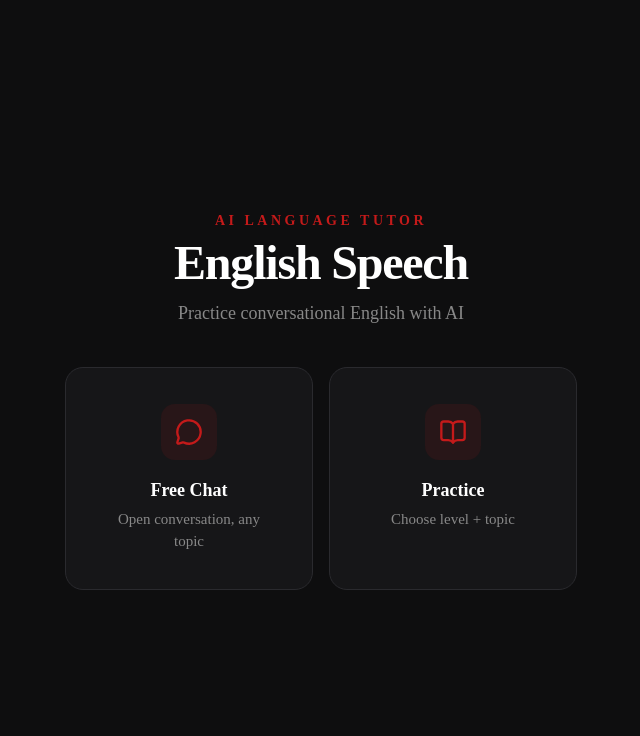
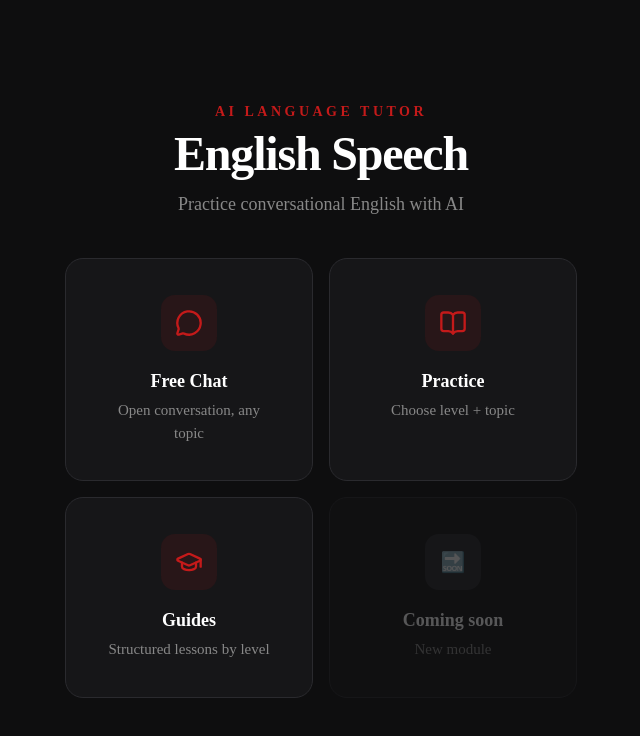
Before and after one commit to eliasperezdev/app-english-conversational, a Next.js app: page / in a window 1280 px wide. Shown: the top 736 px of the page, without its empty margins (319-959 px from the left). Built offline with nearby package versions, Linux system fonts and the light colour scheme.

Commit message:
fix routes

```diff
--- a/app/page.tsx
+++ b/app/page.tsx
@@ -1,5 +1,5 @@
 import Link from "next/link"
-import { MessageCircle, BookOpen } from "lucide-react"
+import { MessageCircle, BookOpen, GraduationCap } from "lucide-react"
 
 export default function Home() {
   return (
@@ -16,7 +16,7 @@ export default function Home() {
         </p>
       </div>
 
-      <div className="grid grid-cols-1 sm:grid-cols-2 gap-4 w-full max-w-md md:max-w-lg">
+      <div className="grid grid-cols-2 gap-4 w-full max-w-md md:max-w-lg">
         <Link
           href="/chat"
           className="group flex flex-col items-center gap-4 bg-[#161618] border border-[#2a2a2e] rounded-2xl p-7 md:p-9 hover:border-[#C41A1A] transition-colors"
@@ -42,6 +42,29 @@ export default function Home() {
             <div className="text-[13px] md:text-[15px] text-[#888] mt-1">Choose level + topic</div>
           </div>
         </Link>
+
+        <Link
+          href="/guides"
+          className="group flex flex-col items-center gap-4 bg-[#161618] border border-[#2a2a2e] rounded-2xl p-7 md:p-9 hover:border-[#C41A1A] transition-colors"
+        >
+          <div className="w-12 h-12 md:w-14 md:h-14 rounded-xl bg-[#C41A1A]/10 flex items-center justify-center group-hover:bg-[#C41A1A]/20 transition-colors">
+            <GraduationCap className="h-6 w-6 md:h-7 md:w-7 text-[#C41A1A]" />
+          </div>
+          <div className="text-center">
+            <div className="text-base md:text-lg font-semibold text-white">Guides</div>
+            <div className="text-[13px] md:text-[15px] text-[#888] mt-1">Structured lessons by level</div>
+          </div>
+        </Link>
+
+        <div className="flex flex-col items-center gap-4 bg-[#161618] border border-[#2a2a2e] rounded-2xl p-7 md:p-9 opacity-30 cursor-not-allowed">
+          <div className="w-12 h-12 md:w-14 md:h-14 rounded-xl bg-[#2a2a2e] flex items-center justify-center">
+            <span className="text-xl">🔜</span>
+          </div>
+          <div className="text-center">
+            <div className="text-base md:text-lg font-semibold text-white">Coming soon</div>
+            <div className="text-[13px] md:text-[15px] text-[#888] mt-1">New module</div>
+          </div>
+        </div>
       </div>
     </main>
   )
--- a/components/blocks/Dialogue.tsx
+++ b/components/blocks/Dialogue.tsx
@@ -1,4 +1,5 @@
 import type { DialogueData } from '@/lib/types'
+import SpeakButton from './SpeakButton'
 
 interface Props {
   data: DialogueData
@@ -39,7 +40,10 @@ export default function Dialogue({ data }: Props) {
                     : 'rounded-tl-sm bg-[#1c1c1f] border border-[#2a2a2e]'
                 }`}
               >
-                <p className="text-[14px] text-white leading-snug">{line.text}</p>
+                <div className="flex items-start gap-2">
+                  <p className="flex-1 text-[14px] text-white leading-snug">{line.text}</p>
+                  <SpeakButton text={line.text} size="xs" />
+                </div>
                 <p className="text-[12px] text-[#888] mt-1 italic">{line.translation}</p>
               </div>
             </div>
--- a/components/blocks/ExamplesGrid.tsx
+++ b/components/blocks/ExamplesGrid.tsx
@@ -1,4 +1,5 @@
 import type { ExampleItem } from '@/lib/types'
+import SpeakButton from './SpeakButton'
 
 interface Props {
   data: ExampleItem[]
@@ -12,10 +13,13 @@ export default function ExamplesGrid({ data }: Props) {
           key={i}
           className="rounded-lg border border-[#2a2a2e] bg-[#161618] px-4 py-3"
         >
-          <p
-            className="text-[14px] text-white leading-snug"
-            dangerouslySetInnerHTML={{ __html: item.en }}
-          />
+          <div className="flex items-start gap-2">
+            <p
+              className="flex-1 text-[14px] text-white leading-snug"
+              dangerouslySetInnerHTML={{ __html: item.en }}
+            />
+            <SpeakButton text={item.en.replace(/<[^>]+>/g, '')} size="xs" />
+          </div>
           <p className="text-[13px] text-[#888] mt-1">{item.es}</p>
           {item.note && (
             <p className="text-[11px] text-[#C41A1A] mt-1 font-medium">{item.note}</p>
--- a/components/blocks/PillList.tsx
+++ b/components/blocks/PillList.tsx
@@ -1,4 +1,5 @@
 import type { PillListData, PillColor } from '@/lib/types'
+import SpeakButton from './SpeakButton'
 
 const COLOR_MAP: Record<PillColor, { bg: string; text: string; border: string }> = {
   gold:    { bg: 'rgba(200,154,42,0.12)',  text: '#c89a2a', border: 'rgba(200,154,42,0.3)' },
@@ -27,7 +28,7 @@ export default function PillList({ data }: Props) {
         {data.items.map((item, i) => (
           <div
             key={i}
-            className="rounded-full border px-3 py-1.5 text-[13px] font-medium"
+            className="flex items-center gap-1.5 rounded-full border px-3 py-1.5 text-[13px] font-medium"
             style={{
               backgroundColor: colors.bg,
               color: colors.text,
@@ -35,7 +36,8 @@ export default function PillList({ data }: Props) {
             }}
           >
             {item.en}
-            <span className="ml-1.5 opacity-60 text-[12px]">— {item.es}</span>
+            <span className="opacity-60 text-[12px]">— {item.es}</span>
+            <SpeakButton text={item.en} size="xs" />
           </div>
         ))}
       </div>
--- /dev/null
+++ b/components/blocks/SpeakButton.tsx
@@ -0,0 +1,45 @@
+'use client'
+
+import { useState } from 'react'
+import { Volume2 } from 'lucide-react'
+
+interface Props {
+  text: string
+  /** Size variant — defaults to 'sm' */
+  size?: 'xs' | 'sm'
+}
+
+export default function SpeakButton({ text, size = 'sm' }: Props) {
+  const [speaking, setSpeaking] = useState(false)
+
+  function handleClick() {
+    if (typeof window === 'undefined') return
+    window.speechSynthesis.cancel()
+
+    const u = new SpeechSynthesisUtterance(text)
+    u.lang = 'en-US'
+    u.rate = 0.95
+    u.onstart = () => setSpeaking(true)
+    u.onend = () => setSpeaking(false)
+    u.onerror = () => setSpeaking(false)
+    window.speechSynthesis.speak(u)
+  }
+
+  const isXs = size === 'xs'
+
+  return (
+    <button
+      onClick={handleClick}
+      aria-label={`Speak: ${text}`}
+      className={`shrink-0 rounded-full flex items-center justify-center transition-colors ${
+        isXs ? 'w-5 h-5' : 'w-6 h-6'
+      } ${
+        speaking
+          ? 'text-[#C41A1A]'
+          : 'text-[#555] hover:text-[#888]'
+      }`}
+    >
+      <Volume2 className={isXs ? 'w-3 h-3' : 'w-3.5 h-3.5'} />
+    </button>
+  )
+}
--- a/components/blocks/VocabTable.tsx
+++ b/components/blocks/VocabTable.tsx
@@ -1,4 +1,5 @@
 import type { VocabTableData } from '@/lib/types'
+import SpeakButton from './SpeakButton'
 
 interface Props {
   data: VocabTableData
@@ -28,7 +29,12 @@ export default function VocabTable({ data }: Props) {
                 i % 2 === 0 ? 'bg-[#161618]' : 'bg-[#1a1a1d]'
               }`}
             >
-              <td className="px-4 py-3 font-medium text-white">{row.en}</td>
+              <td className="px-4 py-3">
+                <div className="flex items-center gap-2">
+                  <span className="font-medium text-white">{row.en}</span>
+                  <SpeakButton text={row.en} size="xs" />
+                </div>
+              </td>
               <td className="px-4 py-3 font-mono text-[#3a8fd4] text-[13px]">{row.ipa}</td>
               <td className="px-4 py-3 text-[#d0d0d5]">{row.es}</td>
               {row.context !== undefined && (
```
Also changed, not shown: 1 other file (tests, documents, lock files or other folders).
